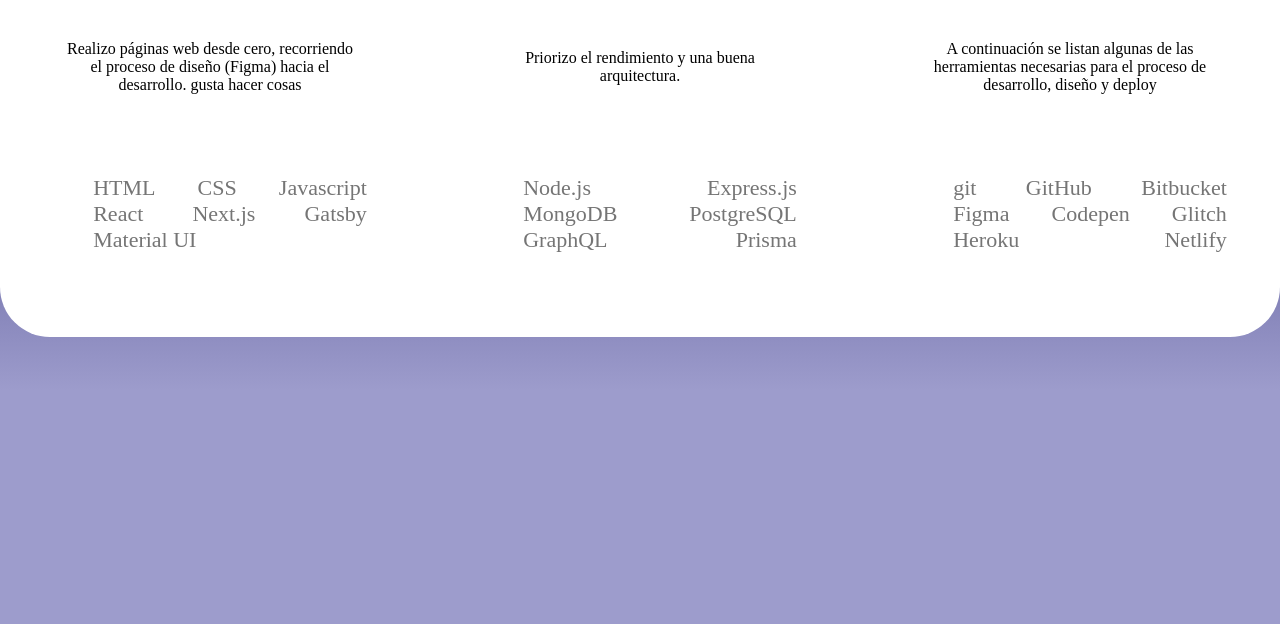
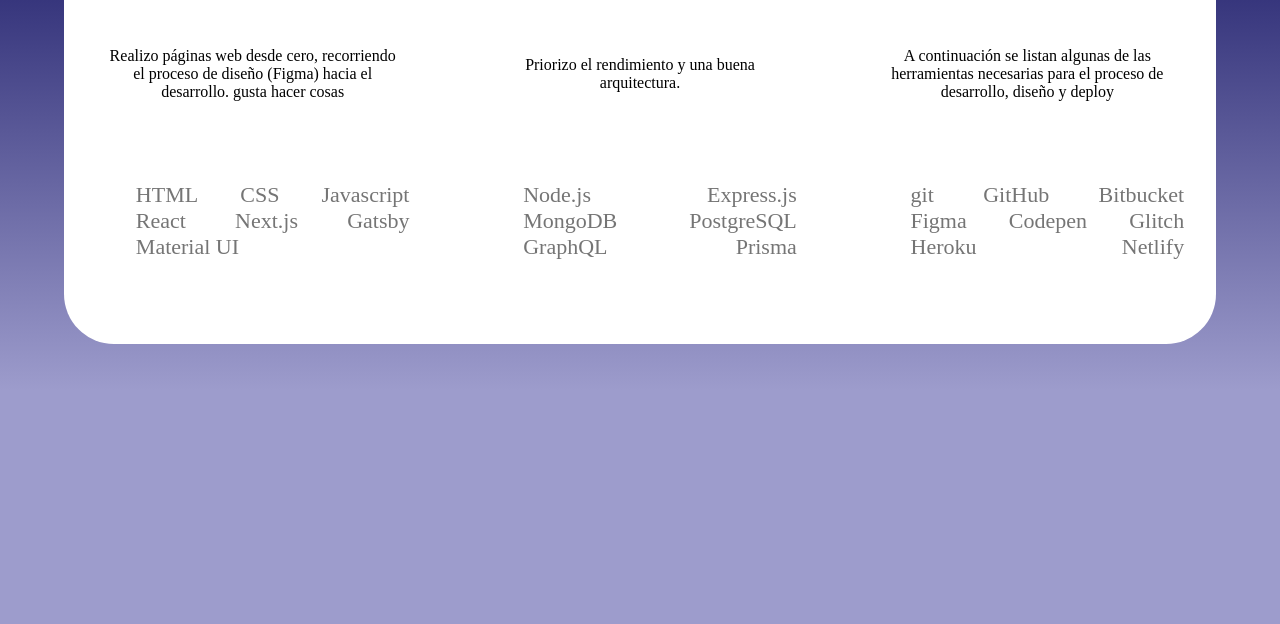
Before and after one commit to ibejarano/mi-pagina-personal, a Gatsby site: page /skills in a window 1280 px wide. Shown: the part 176-800 px from the top of the page. Built offline with nearby package versions, Linux system fonts and the light colour scheme; Gatsby itself is replaced by a stand-in of ours.

Commit message:
added container margins

```diff
--- a/src/styles/skills.css
+++ b/src/styles/skills.css
@@ -1,7 +1,8 @@
 .skills-container {
   background: white;
   border-radius: 50px;
-  margin: 0 auto;
+  width: 90%;
+  margin: 2em auto;
   display: grid;
   grid-template-columns: 1fr 10px 1fr 10px 1fr;
   grid-template-rows: 1fr 100px 180px 180px 1fr;
@@ -82,7 +83,7 @@
 }
 
 .skills-container li {
-  margin: 0 .6em;
+  margin: 0 0.6em;
 }
 
 .skill-section-container p {
```
